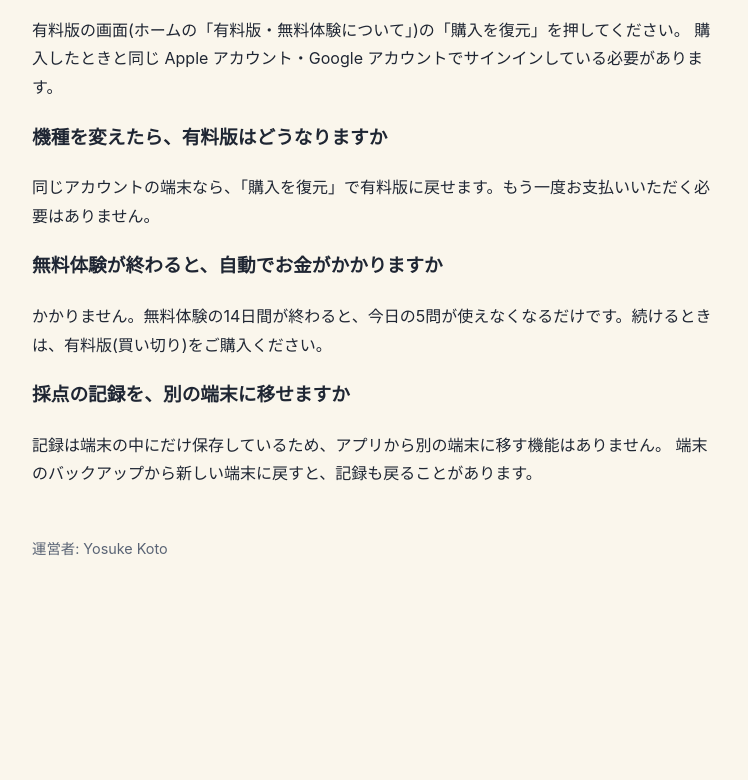
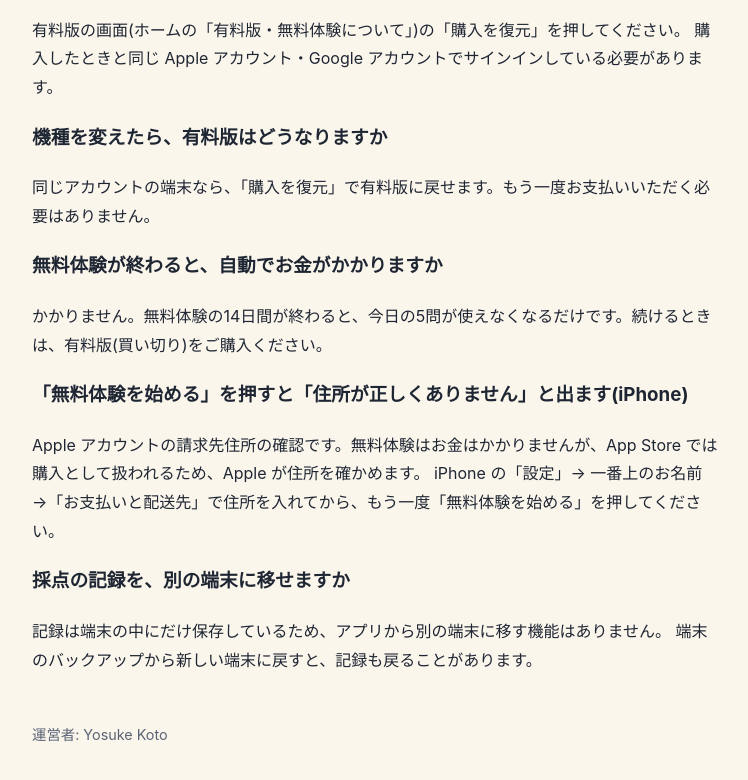
Before and after one commit to sky-k-app/sky-k-app.github.io, a plain HTML site: page pairstudy/index.html in a window 1280 px wide. Shown: the part 669-1449 px from the top of the page, without its empty margins (264-1012 px from the left). Before the commit the page ends 1295 px from the top, so only its background shows below. Drawn offline with Linux system fonts and the light colour scheme.

Commit message:
PairStudy のよくある質問に、無料体験で「住所が正しくありません」と出たときの直し方を足す
Co-Authored-By: Claude Opus 5.5 <noreply@anthropic.com>
Claude-Session: https://claude.ai/code/session_01MsocwiyfpyHv7srywvWRJX

```diff
--- a/pairstudy/index.html
+++ b/pairstudy/index.html
@@ -36,6 +36,10 @@
 <h3>無料体験が終わると、自動でお金がかかりますか</h3>
 <p>かかりません。無料体験の14日間が終わると、今日の5問が使えなくなるだけです。続けるときは、有料版(買い切り)をご購入ください。</p>
 
+<h3>「無料体験を始める」を押すと「住所が正しくありません」と出ます(iPhone)</h3>
+<p>Apple アカウントの請求先住所の確認です。無料体験はお金はかかりませんが、App Store では購入として扱われるため、Apple が住所を確かめます。
+iPhone の「設定」→ 一番上のお名前 →「お支払いと配送先」で住所を入れてから、もう一度「無料体験を始める」を押してください。</p>
+
 <h3>採点の記録を、別の端末に移せますか</h3>
 <p>記録は端末の中にだけ保存しているため、アプリから別の端末に移す機能はありません。
 端末のバックアップから新しい端末に戻すと、記録も戻ることがあります。</p>
```
